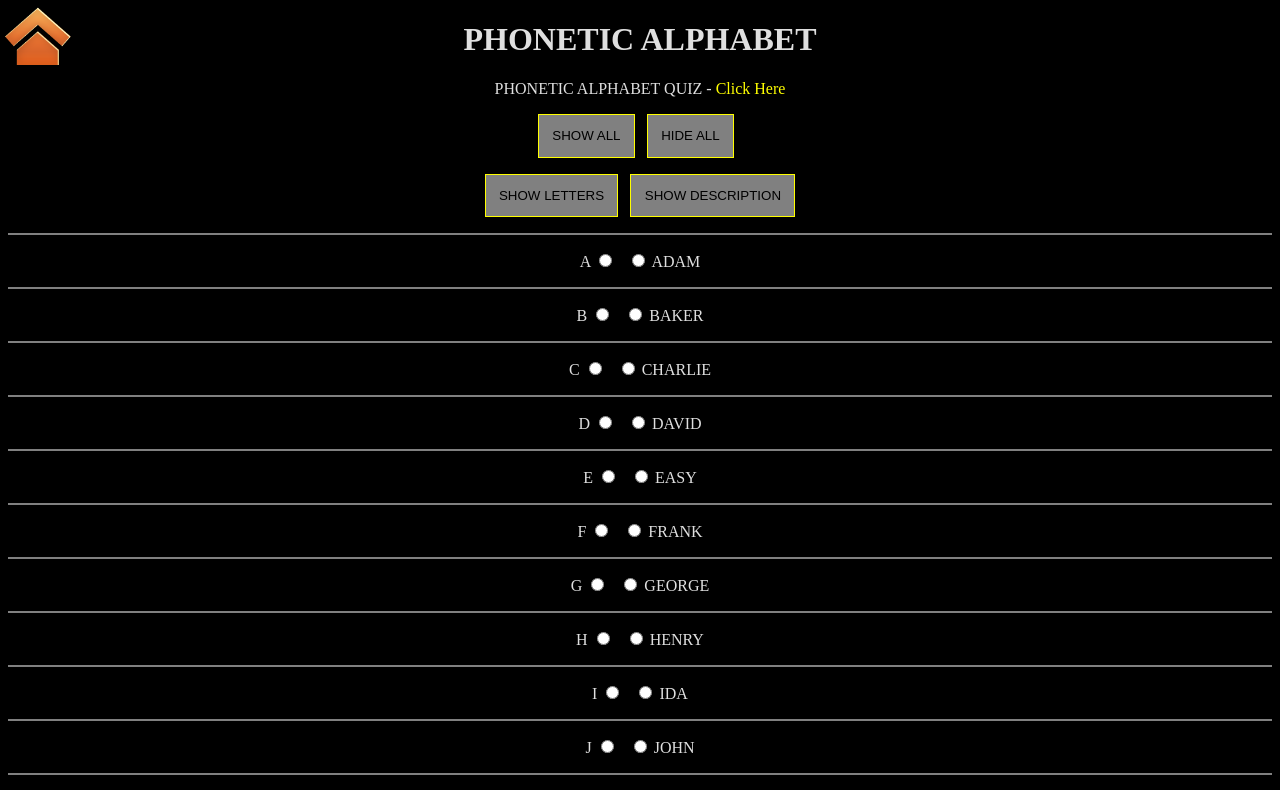
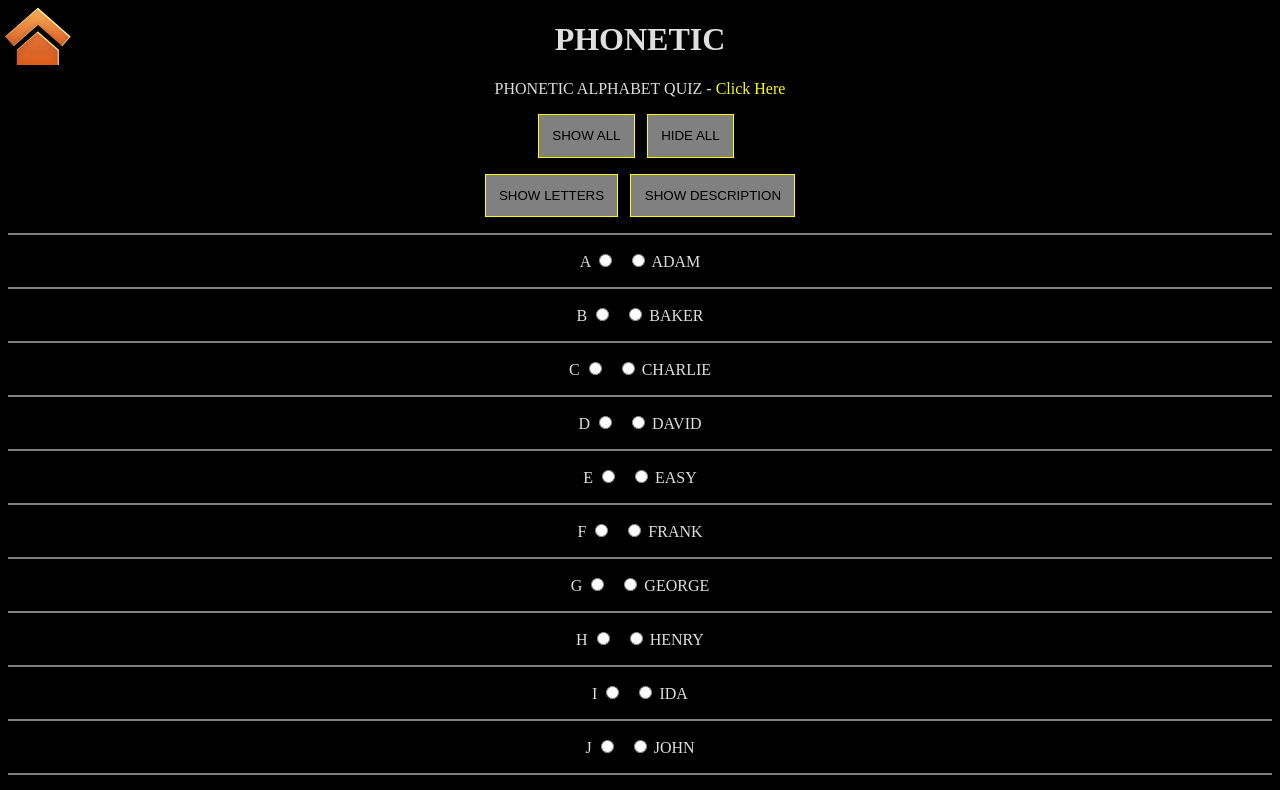
Before and after one commit to KristieWhite/Study_Quiz, a plain HTML site: page phonetic.html in a window 1280 px wide. Shown: the top 790 px of the page. Drawn offline with nearby package versions, Linux system fonts and the light colour scheme.

Commit message:
correction

```diff
--- a/phonetic.html
+++ b/phonetic.html
@@ -34,7 +34,7 @@
 </head>
 <body>
   <a href="index.html"><img id="homeIcon" src="images/home_icon.png"></a>
-  <h1 id="header" class="center">PHONETIC ALPHABET</h1>
+  <h1 id="header" class="center">PHONETIC</h1>
   <p id="quizP" class="center"><a href="phonetic_quiz.html">PHONETIC ALPHABET QUIZ - <span class="yellow">Click Here</span></a></p>
 
   <div id="buttons">
```
